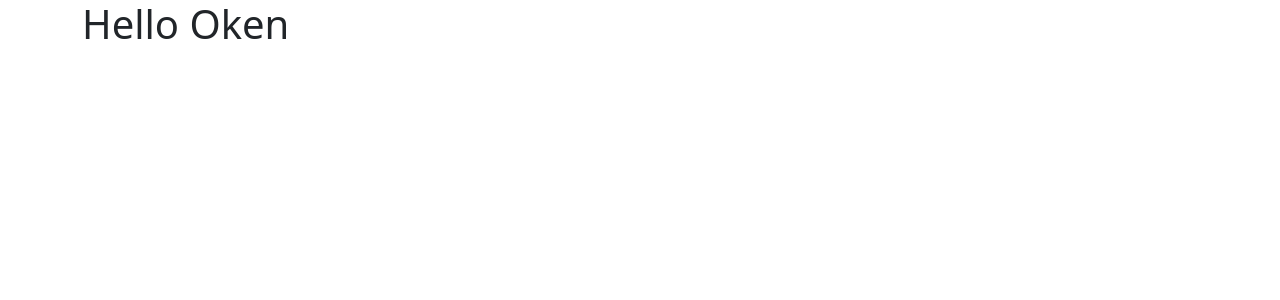
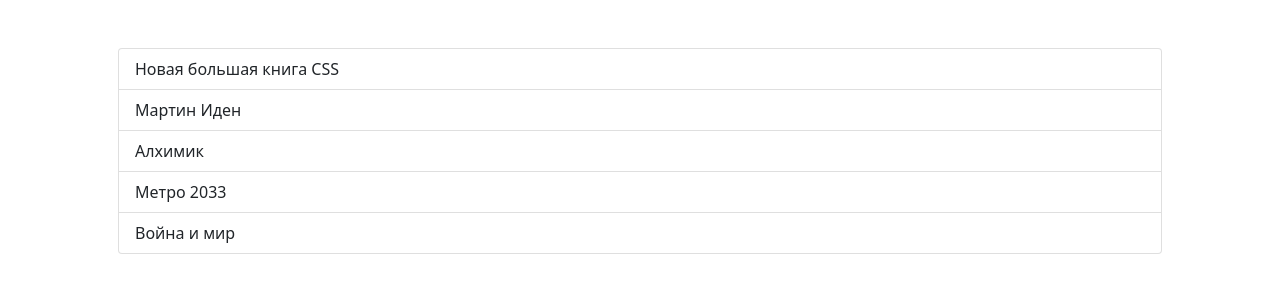
Before and after one commit to Handsome1337/oken-test, a React app: page / in a window 1280 px wide. Shown: the top 300 px of the page. Built offline with nearby package versions, Linux system fonts and the light colour scheme.

Commit message:
Добавляет отображение списка книг

```diff
--- a/public/index.html
+++ b/public/index.html
@@ -9,7 +9,7 @@
   <title>OKEN home assignment</title>
 </head>
 <body>
-  <main class="container"></main>
+  <main class="container p-5"></main>
   <script src="./bundle.js"></script>
 </body>
 </html>
--- /dev/null
+++ b/src/components/App/index.tsx
@@ -0,0 +1,11 @@
+import React from 'react';
+import { BookList } from '../BookList';
+import { getData } from '../../api';
+
+export const App: React.FC = () => {
+  const books = getData();
+
+  return (
+    <BookList books={books} />
+  )
+};
--- /dev/null
+++ b/src/components/BookList/index.tsx
@@ -0,0 +1,18 @@
+import React from 'react';
+import { IBook } from '../../types';
+
+interface IBookListProps {
+  books: IBook[];
+}
+
+export const BookList: React.FC<IBookListProps> = ({ books }) => {
+  const listItems = books.map(({ id, name }) =>
+    <li key={id} className="list-group-item list-group-item-action">{name}</li>
+  );
+
+  return (
+    <ul className="list-group">
+      {listItems}
+    </ul>
+  )
+};
--- a/src/index.tsx
+++ b/src/index.tsx
@@ -1,4 +1,5 @@
 import React from 'react';
 import ReactDOM from 'react-dom';
+import { App } from './components/App';
 
-ReactDOM.render(<h1>Hello Oken</h1>, document.querySelector('main'));
+ReactDOM.render(<App />, document.querySelector('main'));
```
